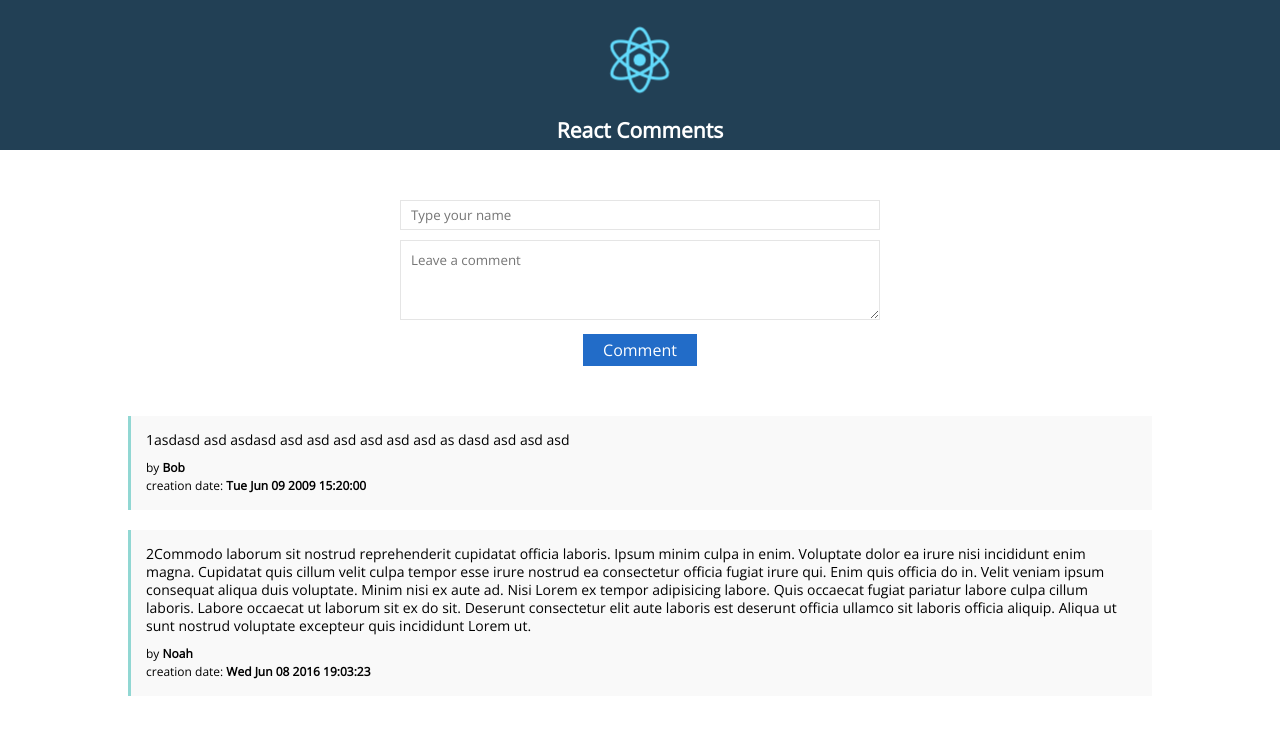
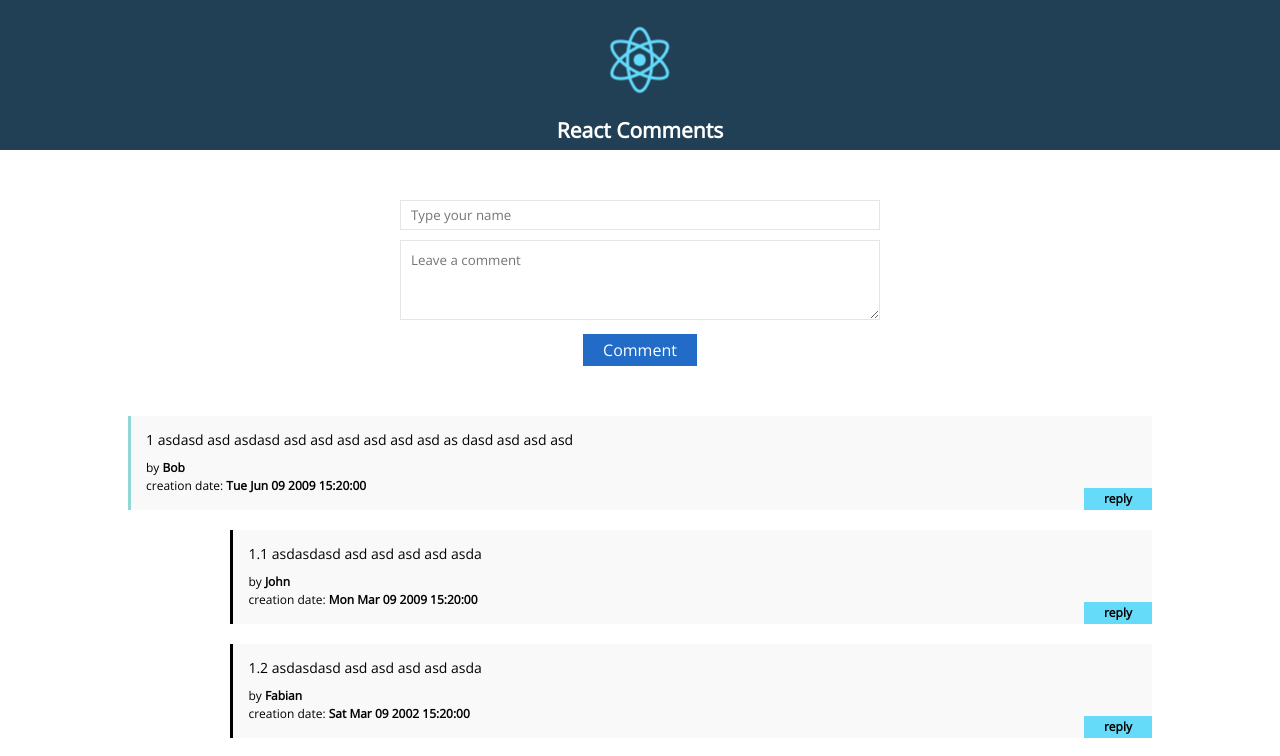
Before and after one commit to rise2semi/react-comments, a React (Create React App) app: page / in a window 1280 px wide. Shown: the top 756 px of the page. Built offline with nearby package versions, Linux system fonts and the light colour scheme.

Commit message:
implement new structure

```diff
--- a/src/App.js
+++ b/src/App.js
@@ -1,8 +1,8 @@
 import React, { Component } from 'react';
 import logo from './img/logo.svg';
 import './css/style.css';
-import CommentList from './components/CommentList';
-import CommentBox from './components/AddComment';
+
+import CommentForm from './components/CommentForm';
 import commentArray from './commentArray.json';
 
 
@@ -10,9 +10,21 @@ import commentArray from './commentArray.json';
 
 class App extends Component {
 
-  handleCommentSubmit = () => {
-    this.forceUpdate();
+  constructor (props){
+      super(props);
+
+      this.handleCommentSubmit = this.handleCommentSubmit.bind(this);
   }
+
+  handleCommentSubmit = comment => {
+      comment.id = Date.now();
+      comment.date = new Date();
+      commentArray.unshift(comment);
+
+      this.forceUpdate();
+  }
+
+
 
   render() {
     return (
@@ -21,8 +33,8 @@ class App extends Component {
           <img src={logo} className="appLogo" alt="logo" />
           <h2>React Comments</h2>
         </div>
-        <CommentBox  onCommentSubmit={this.handleCommentSubmit} />
-        <CommentList  commentArray={commentArray}  />
+        <CommentForm onCommentSubmit={this.handleCommentSubmit} />
+
       </div>
     );
   }
--- a/src/commentArray.json
+++ b/src/commentArray.json
@@ -3,12 +3,30 @@
 		"id": "56c782fghgfc2c3268ddb3201",
 		"date": "2009-06-09T15:20:00Z",
 		"userName" : "Bob",
-		"commentText": "1asdasd asd asdasd asd asd asd asd asd asd as dasd asd asd asd"
+		"commentText": "1 asdasd asd asdasd asd asd asd asd asd asd as dasd asd asd asd",
+		"replyComment": [{
+			"id": "56c782fghgfc2c3268ddb320d",
+			"date": "2009-03-09T15:20:00Z",
+			"userName" : "John",
+			"commentText": "1.1 asdasdasd asd asd asd asd asda",
+			"replyComment": [{
+				"id": "56c782fghgfc2csss3268ddb320d",
+				"date": "2002-03-09T15:20:00Z",
+				"userName" : "Fabian",
+				"commentText": "1.2 asdasdasd asd asd asd asd asda"
+			}]
+		}]
 	},
 	{
 		"id": "56c782fghgfc2c3268ddb3206",
 		"date": "2016-06-08T19:03:23",
 		"userName": "Noah",
-		"commentText": "2Commodo laborum sit nostrud reprehenderit cupidatat officia laboris. Ipsum minim culpa in enim. Voluptate dolor ea irure nisi incididunt enim magna.\n\nCupidatat quis cillum velit culpa tempor esse irure nostrud ea consectetur officia fugiat irure qui. Enim quis officia do in. Velit veniam ipsum consequat aliqua duis voluptate. Minim nisi ex aute ad.\n\nNisi Lorem ex tempor adipisicing labore. Quis occaecat fugiat pariatur labore culpa cillum laboris. Labore occaecat ut laborum sit ex do sit. Deserunt consectetur elit aute laboris est deserunt officia ullamco sit laboris officia aliquip. Aliqua ut sunt nostrud voluptate excepteur quis incididunt Lorem ut."
+		"commentText": "2 Commodo laborum sit nostrequat aliqua duis voluptate. Minim nisi ex auta ut sunt nostrud voluptate excepteur quis incididunt Lorem ut.",
+		"replyComment": [{
+			"id": "56c782fghgfc2c326s8ddb320d",
+			"date": "2019-03-09T15:20:00Z",
+			"userName" : "Bad",
+			"commentText": "2.1 asdasdasd asd asd asd asd asda"
+		}]
 	}
 ]
--- a/src/components/AddComment.js
+++ /dev/null
@@ -1,66 +0,0 @@
-import React from 'react';
-import commentArray from '../commentArray.json';
-var createReactClass = require('create-react-class');
-
-const CommentForm = createReactClass({
-
-	getInitialState: function() {
-		return {userName: '', commentText: ''};
-	},
-
-	handleUserNameChange(event) {
-		this.setState({'userName': event.target.value});
-	},
-
-	handleTextAreaChange(event) {
-		this.setState({'commentText': event.target.value});
-	},
-
-	handleSubmit(event) {
-		event.preventDefault();
-
-		var userName = this.state.userName.trim();
-		var commentText = this.state.commentText.trim();
-
-		if (!userName || !commentText) {
-			return;
-		}
-		this.props.onCommentSubmit({userName: userName, commentText: commentText});
-		this.setState({userName: '', commentText: ''});
-
-	},
-
-	render() {
-		return (
-			<form onSubmit={this.handleSubmit} className="addCommentForm">
-				<input value={this.state.userName} onChange={this.handleUserNameChange} type="text" placeholder="Type your name" />
-				<textarea value={this.state.commentText} onChange={this.handleTextAreaChange} placeholder="Leave a comment" name="comment"></textarea>
-				<button onClick={this.handleSubmit} type="submit">Comment</button>
-			</form>
-		)
-	}
-});
-
-const CommentBox = createReactClass({
-	handleCommentSubmit: function(comment) {
-	    comment.id = Date.now();
-	    comment.date = new Date();
-
-	    commentArray.unshift(comment);
-	    this.props.onCommentSubmit();
-	},
-
-	getInitialState: function() {
-	    return {data: []};
-	},
-
-	render: function() {
-		return (
-			<div className="commentBox">
-				<CommentForm onCommentSubmit={this.handleCommentSubmit} />
-			</div>
-		);
-	}
-});
-
-export default CommentBox
--- a/src/components/Comment.js
+++ /dev/null
@@ -1,15 +0,0 @@
-import React from 'react'
-
-function Comment(props) {
-	const {comment} = props
-
-	return (
-		<div>
-            <div className="commentText">{comment.commentText}</div>
-            <span className="userName">by <b>{comment.userName}</b></span>
-            {<span>creation date: <b>{(new Date(comment.date)).toString().slice(0, 25)}</b></span>}
-        </div>
-	)
-}
-
-export default Comment
--- /dev/null
+++ b/src/components/CommentForm.js
@@ -0,0 +1,54 @@
+import React from 'react';
+import CommentList from './CommentList';
+import commentArray from '../commentArray.json';
+
+class CommentForm extends React.Component {
+
+	constructor(props) {
+    	super(props);
+	    this.state = {
+	      userName: '',
+	      commentText: ''
+	    }
+
+	    this.handleUserNameChange = this.handleUserNameChange.bind(this);
+    	this.handleTextAreaChange = this.handleTextAreaChange.bind(this);
+    	this.handleSubmit = this.handleSubmit.bind(this);
+
+	}
+
+	handleUserNameChange(event) {
+		this.setState({'userName': event.target.value});
+	}
+
+	handleTextAreaChange(event) {
+		this.setState({'commentText': event.target.value});
+	}
+	handleSubmit(event) {
+		event.preventDefault();
+
+		var userName = this.state.userName.trim();
+		var commentText = this.state.commentText.trim();
+
+		if (!userName || !commentText) {
+			return;
+		}
+		this.props.onCommentSubmit({userName: userName, commentText: commentText});
+		this.setState({userName: '', commentText: ''});
+	}
+
+	render() {
+		return (
+			<React.Fragment>
+				<form onSubmit={this.handleSubmit} className="addCommentForm">
+					<input value={this.state.userName}  onChange={this.handleUserNameChange}  type="text" placeholder="Type your name" name='userName' />
+					<textarea value={this.state.commentText} onChange={this.handleTextAreaChange} placeholder="Leave a comment" name="comment"></textarea>
+					<button onClick={this.handleSubmit}  type="submit">Comment</button>
+				</form>
+				<CommentList commentArray={commentArray} onClick={this.handleChildClick} />
+			</React.Fragment>
+		)
+	}
+}
+
+ export default CommentForm
--- a/src/components/CommentList.js
+++ b/src/components/CommentList.js
@@ -1,13 +1,44 @@
 import React from 'react'
-import Comment from './Comment'
 
-export default function CommentList({commentArray}) {
-	const commentElements = commentArray.map(comment =>
-		<div key={comment.id} className="commentElement">
-			<Comment comment={comment} />
+class Comment extends React.Component {
+
+	render() {
+
+		return (
+			<div className="commentWrap">
+				<div className="commentBody">
+		            <div className="commentText">{this.props.commentText}</div>
+		            <span className="userName">by <b>{this.props.userName}</b></span>
+		            {<span>creation date: <b>{(new Date(this.props.date)).toString().slice(0, 25)}</b></span>}
+		            <button onClick={this.props.onClick} type="submit">Reply</button>
+			     </div>
+		  		{ this.props.children }
+		  	</div>
+		)
+	}
+}
+
+class CommentList extends React.Component {
+
+	list(commentArray) {
+	  	const children = (replyComment) => {
+	    	if (replyComment) {
+	      		return <div className='replyComment'>{ this.list(replyComment) }</div>
+	      	}
+	    }
+
+	    return commentArray.map((node, index) => {
+	        return <Comment key={ node.id } commentText={node.commentText} userName={node.userName} date={node.date} onClick={this.handleChildClick}>
+	        	{children(node.replyComment)}
+	      	</Comment>
+	    })
+	}
+
+	render() {
+		return <div className="appContainer">
+			{ this.list(this.props.commentArray) }
 		</div>
-	)
-	return (
-		<div className="appContainer">{commentElements}</div>
-	)
+	}
 }
+
+export default CommentList
--- a/src/css/style.css
+++ b/src/css/style.css
@@ -27,17 +27,43 @@
 
 .commentElement {
 	margin: 0 0 20px;
+}
+.commentBody {
 	background: #f9f9f9;
 	border-left: 3px solid #91D7D3;
 	padding: 15px;
 	text-align: left;
+	position: relative;
+	margin: 0 0 20px;
 }
-.commentElement .commentText {
+.replyComment .commentBody {
+	margin: 0 0 20px 10%;
+	border-left: 3px solid #000000;
+}
+.commentBody .commentText {
 	margin: 0 0 10px;
 }
-.commentElement span {
+.commentBody span {
 	display: block;
 	font-size: 12px;
+}
+.commentBody button{
+	position: absolute;
+	right: 0;
+	bottom: 0;
+	border: 0 none;
+	padding: 2px 20px;
+	color: #000;
+	background: #66DBF9;
+	cursor: pointer;
+	text-transform: lowercase;
+	font-weight: bold;
+	font-size: 12px;
+	line-height: 18px;
+	outline: none;
+}
+.commentBody button:hover {
+	background: #48CCEB;
 }
 .addCommentForm {
 	margin: 50px auto;
```
